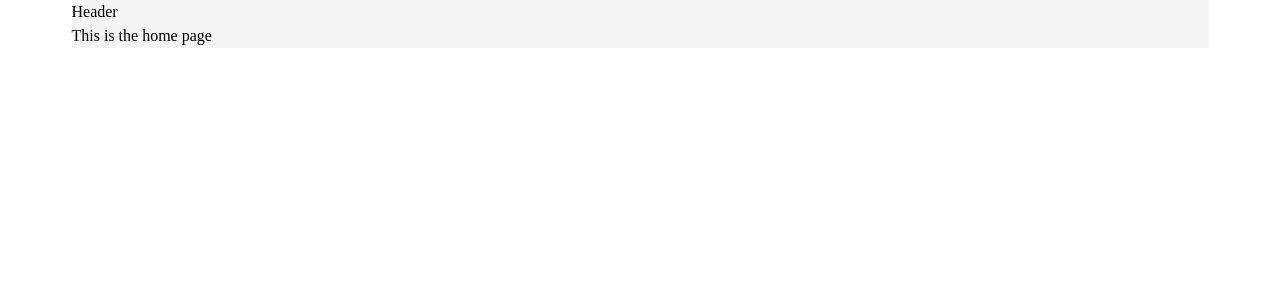
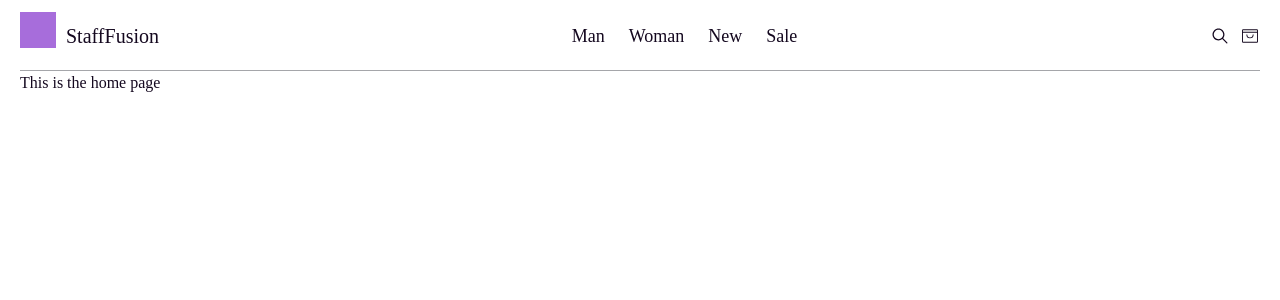
Before and after one commit to Community-Online-Store/frontend, a React (Vite) app: page / in a window 1280 px wide. Shown: the top 300 px of the page. Built offline with nearby package versions, Linux system fonts and the light colour scheme.

Commit message:
Added header

```diff
--- a/package.json
+++ b/package.json
@@ -4,7 +4,7 @@
   "version": "0.0.0",
   "type": "module",
   "scripts": {
-    "dev": "vite",
+    "dev": "vite --host",
     "build": "tsc && vite build",
     "lint": "eslint . --ext ts,tsx --report-unused-disable-directives --max-warnings 0",
     "preview": "vite preview"
@@ -12,6 +12,7 @@
   "dependencies": {
     "react": "^18.2.0",
     "react-dom": "^18.2.0",
+    "react-icons": "^5.0.1",
     "react-router-dom": "^6.22.1"
   },
   "devDependencies": {
--- a/src/App.tsx
+++ b/src/App.tsx
@@ -2,7 +2,8 @@ import { Route, Routes } from "react-router-dom";
 import Layout from "./components/Layout";
 import "./scss/globals.scss";
 import Home from "./pages/Home";
-import Men from "./pages/Men";
+import Man from "./pages/Man";
+import Woman from "./pages/Woman";
 import NotFound from "./pages/NotFound";
 
 function App() {
@@ -10,7 +11,8 @@ function App() {
     <Routes>
       <Route element={<Layout />}>
         <Route index element={<Home />} />
-        <Route path="men" element={<Men />} />
+        <Route path="man" element={<Man />} />
+        <Route path="woman" element={<Woman />} />
         <Route path="*" element={<NotFound />} />
       </Route>
     </Routes>
--- a/src/components/Header.tsx
+++ b/src/components/Header.tsx
@@ -1,3 +1,55 @@
+import { Link, NavLink } from "react-router-dom";
+import { IoIosSearch } from "react-icons/io";
+import { PiShoppingBagOpenLight } from "react-icons/pi";
+import styles from "../scss/Header.module.scss";
+
+const links = [
+  {
+    path: "man",
+    title: "Man",
+  },
+  {
+    path: "woman",
+    title: "Woman",
+  },
+  {
+    path: "new",
+    title: "New",
+  },
+  {
+    path: "sale",
+    title: "Sale",
+  },
+];
+
 export default function Header() {
-  return <div>Header</div>;
+  return (
+    <div>
+      <nav className={styles.header}>
+        <Link to="/">
+          <div className={styles.headerLogo}>
+            <div className={styles.logo} />
+            <span className={styles.logoText}>StaffFusion</span>
+          </div>
+        </Link>
+        <ul className={styles.linkList}>
+          {links.map((link) => (
+            <li key={link.path} className={styles.linkItem}>
+              <NavLink to={link.path} className={styles.headerLink}>
+                {link.title}
+              </NavLink>
+            </li>
+          ))}
+        </ul>
+        <div className={styles.headerIcons}>
+          <Link to={"search"} className={styles.headerIconLink}>
+            <IoIosSearch className={styles.headerIcon} />
+          </Link>
+          <Link to={"cart"} className={styles.headerIconLink}>
+            <PiShoppingBagOpenLight className={styles.headerIcon} />
+          </Link>
+        </div>
+      </nav>
+    </div>
+  );
 }
--- a/src/pages/Men.tsx
+++ b/src/pages/Man.tsx
@@ -1,3 +1,3 @@
-export default function Men() {
+export default function Man() {
   return <div>This is the men page</div>;
 }
--- /dev/null
+++ b/src/pages/Woman.tsx
@@ -0,0 +1,3 @@
+export default function Woman() {
+  return <div>This is the women page</div>;
+}
--- /dev/null
+++ b/src/scss/Header.module.scss
@@ -0,0 +1,54 @@
+@use 'variables' as *;
+
+.headerLogo{
+  display: flex;
+  flex-direction: row;
+  align-items: center;
+  gap: 10px;
+}
+
+.logo{
+  width: 36px;
+  height: 36px;
+  background: $brand-color;
+  align-self: baseline;
+  margin-bottom: 12px;
+}
+
+.logoText{
+  font-size: 20px;
+}
+
+.header{
+  display: flex;
+  flex-direction: row;
+  justify-content: space-between;
+  align-items: center;
+  padding: 12px 0 10px;
+  border-bottom: 1px solid $grey-dark
+}
+
+.linkList{
+  display: flex;
+  flex-direction: row;
+  gap: 24px;
+
+}
+.headerIcons{
+  display: flex;
+  flex-direction: row;
+  align-items: center;
+  gap: 10px;
+}
+
+.headerIconLink{
+  display: flex;
+  align-items: center;
+  justify-content: center;
+}
+.headerIcon{
+  font-size: 20px;
+}
+.headerLink{
+  font-size: 18px;
+}
--- a/src/scss/Layout.module.scss
+++ b/src/scss/Layout.module.scss
@@ -4,11 +4,10 @@
 
 .layout{
 
-  background-color: $background-color;
   margin: 0 20px;
 
-  @include xl{
-    max-width: 1137px;
+  @include xl2{
+    max-width: 1392px;
     margin: 0 auto;
   }
 }
--- a/src/scss/_variables.scss
+++ b/src/scss/_variables.scss
@@ -1,2 +1,3 @@
-$accent-color: rgb(167, 109, 219);
-$background-color: rgb(245, 245, 245);
+$brand-color: rgb(167, 109, 219);
+$neutral-900: #14081F;
+$grey-dark: #a5a6aa;
--- a/src/scss/globals.scss
+++ b/src/scss/globals.scss
@@ -1,3 +1,14 @@
 @import 'reset';
 @import 'mixins';
 @import 'variables';
+
+* {
+  color: $neutral-900;
+  font-size: 16px;
+}
+a{
+  text-decoration: none;
+}
+a.active{
+  color: $brand-color
+}
```
Also changed, not shown: 1 other file (tests, documents, lock files or other folders).
